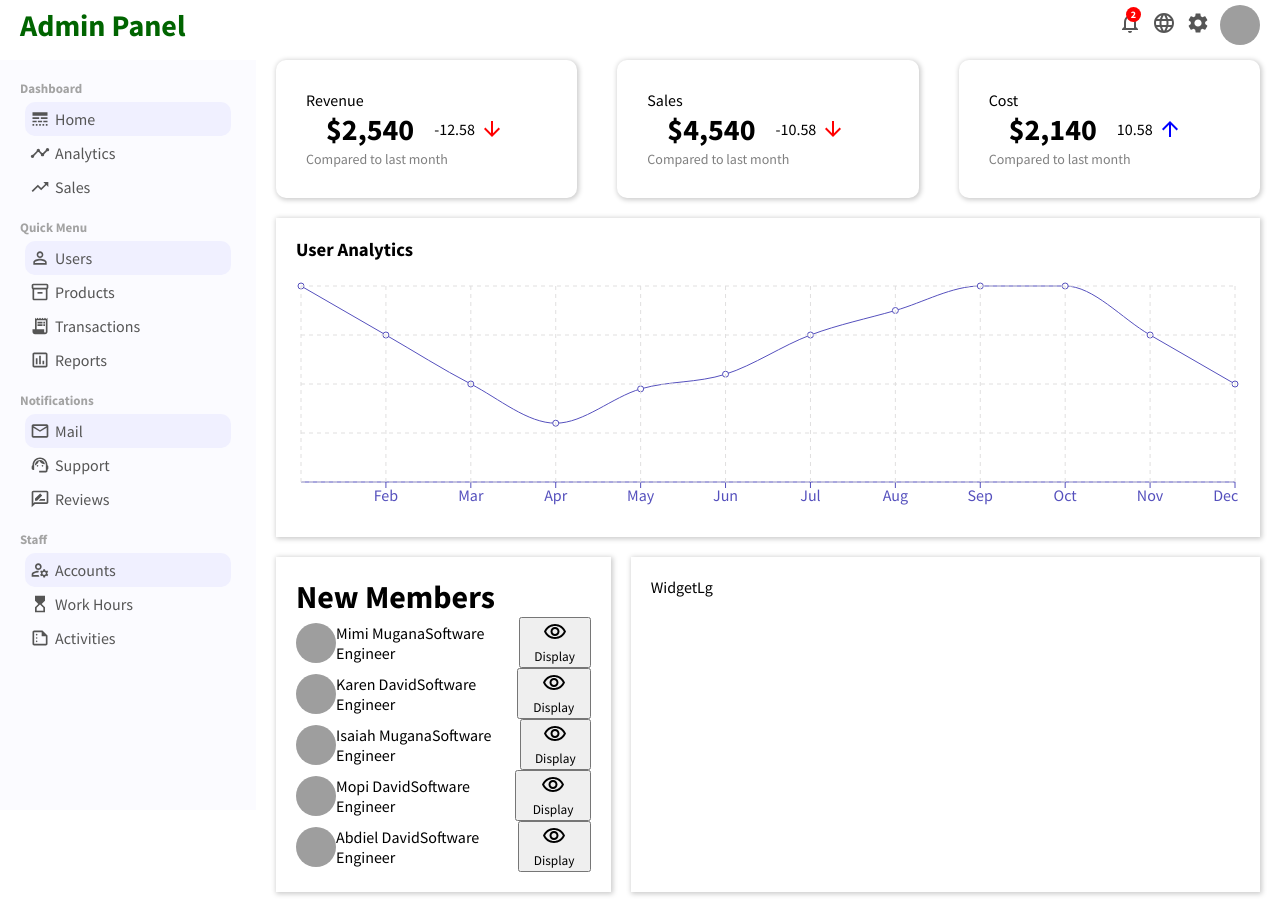
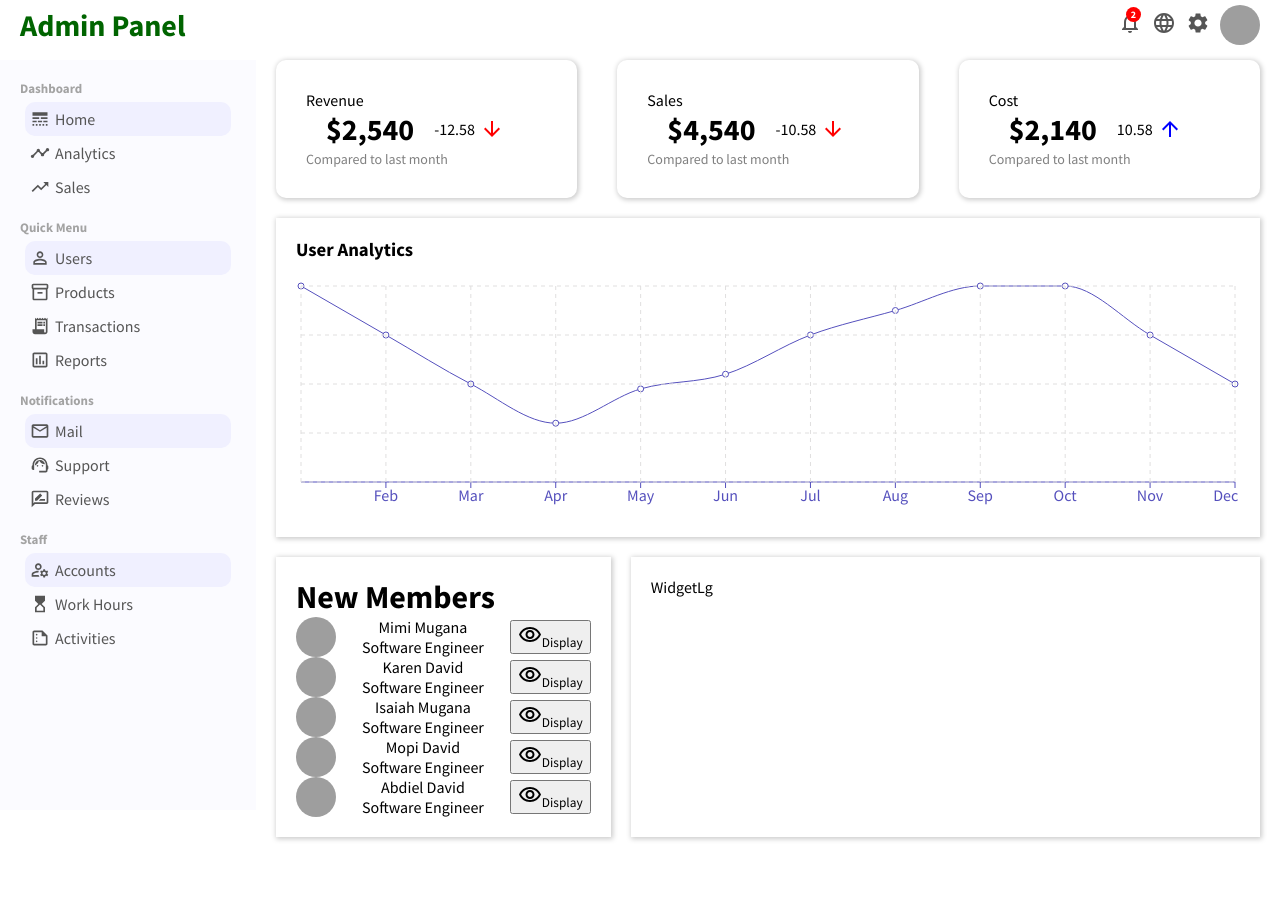
Before and after one commit to PJMantoss/admin_panel, a React (Create React App) app: page / in a window 1280 px wide. After the commit the page ends 857 px from the top, so only its background shows below. Built offline with nearby package versions, Linux system fonts and the light colour scheme; grey boxes are pictures that could not be loaded.

Commit message:
update small Widget components

```diff
--- a/src/components/widgetSm/widgetSm.css
+++ b/src/components/widgetSm/widgetSm.css
@@ -29,3 +29,9 @@
     object-fit: cover;
     border-radius: 50%;
 }
+
+.widgetSmUser {
+    display: flex;
+    flex-direction: column;
+    align-items: center;
+}
```
